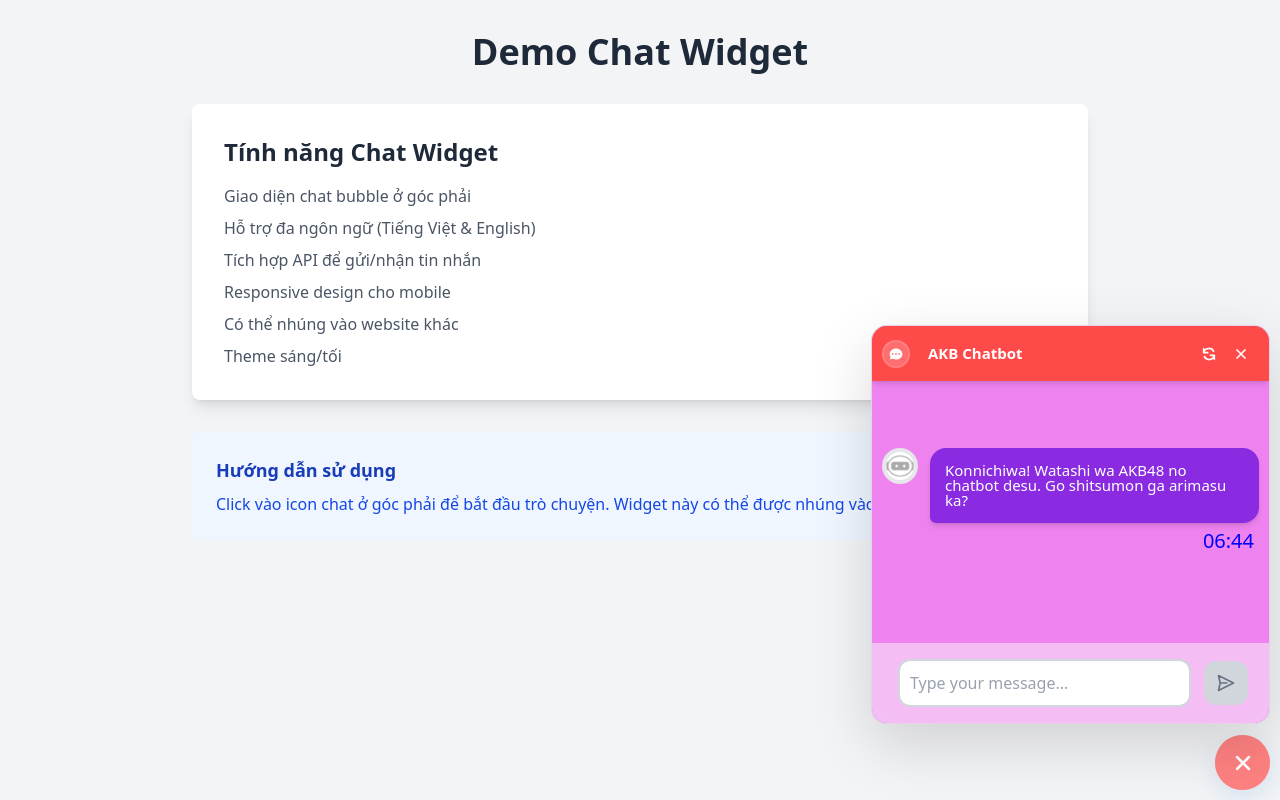
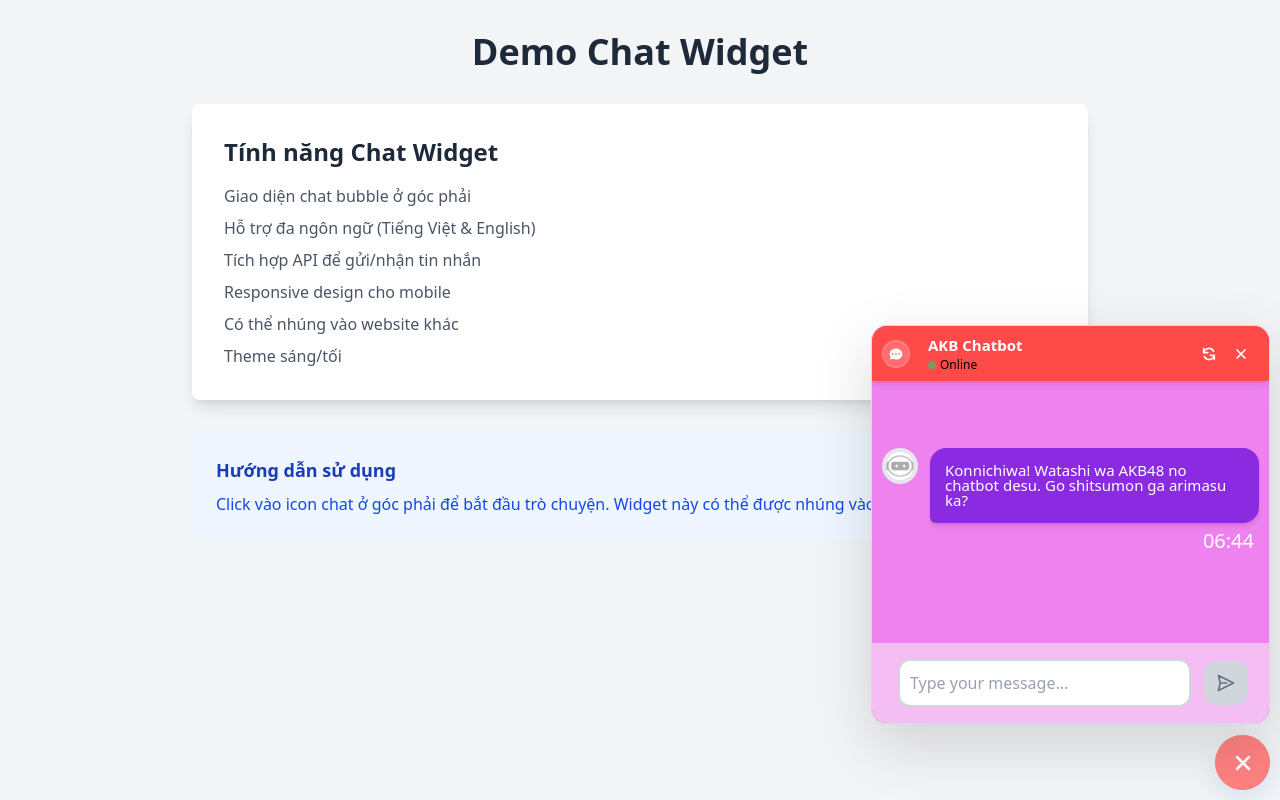
Before and after one commit to DucDVAKB/chat-box, a React (Vite) app: page / in a window 1280 px wide. Both pictures are taken after a click on the button "Mở chat". Built offline with nearby package versions, Linux system fonts and the light colour scheme.

Commit message:
add param

```diff
--- a/src/App.tsx
+++ b/src/App.tsx
@@ -46,7 +46,7 @@
         userId="BaNaNe"
         conversationId=""
         welcomeMessage="Konnichiwa! Watashi wa AKB48 no chatbot desu. Go shitsumon ga arimasu ka?"
-        status={false}
+        status={true}
         title="AKB Chatbot"
         showIcon={true}
         fontSize="15px"
@@ -57,12 +57,13 @@
         titleHeight='55px'
         titleFontSize='15px'
         timeFontSize='20px'
-        timeFontColor='blue'
+        timeFontColor='white'
         timePosition='right'
         paddingChatbox='10px'
         mainColor='#ff4a4a'
         secondaryColor='violet'
         titleFontColor='white'
+        subtitleFontColor='black'
         chatboxBackgroundBot='blueviolet'
         chatboxBackgroundUser='#61ffea'
         chatboxTextColorBot='white'
--- a/src/components/ChatPopup.tsx
+++ b/src/components/ChatPopup.tsx
@@ -24,6 +24,8 @@
   secondaryColor?: string;
   titleFontColor?: string;
   titleHeight?: string;
+  subtitleFontSize?: string;
+  subtitleFontColor?: string;
   showIcon?: boolean;
   botIcon?: string;
   userIcon?: string;
@@ -58,6 +60,8 @@
   secondaryColor = '',
   titleFontColor = '',
   titleHeight = '',
+  subtitleFontSize = '',
+  subtitleFontColor = '',
   showIcon = false,
   botIcon = '',
   userIcon = '',
@@ -116,6 +120,10 @@
     ...(titleFontSize ? { fontSize: `${titleFontSize}` } : {}),
     ...(titleFontColor ? { color: `${titleFontColor}` } : {}),
   };
+    const subtitleTextStyle = {
+    ...(subtitleFontSize ? { fontSize: `${subtitleFontSize}` } : {}),
+    ...(subtitleFontColor ? { color: `${subtitleFontColor}` } : {}),
+  };
 
 
   return (
@@ -135,11 +143,11 @@
               <path fillRule="evenodd" d="M18 10c0 3.866-3.582 7-8 7a8.841 8.841 0 01-4.083-.98L2 17l1.338-3.123C2.493 12.767 2 11.434 2 10c0-3.866 3.582-7 8-7s8 3.134 8 7zM7 9H5v2h2V9zm8 0h-2v2h2V9zM9 9h2v2H9V9z" clipRule="evenodd" />
             </svg>
           </div>
-          <div className="flex ">
-            <h3 className="font-semibold text-base text-white m-0"  style={titleTextStyle}>{title ? title : t('chat.title')}</h3>
-            {status && (<div className="flex items-center space-x-1">
-              <div className="w-2 h-2 bg-green-400 rounded-full animate-pulse"></div>
-              <p className="text-xs text-white/90">{t('chat.online')}</p>
+          <div className="flex flex-col">
+            <h3 className="font-semibold text-base text-white m-0 title"  style={titleTextStyle}>{title ? title : t('chat.title')}</h3>
+            {status && (<div className="flex items-center space-x-1 subtitle">
+              <div className="w-2 h-2 bg-green-400 rounded-full animate-pulse status"></div>
+              <p className="text-xs text-white/90" style={subtitleTextStyle}>{t('chat.online')}</p>
             </div>)}
           </div>
         </div>
--- a/src/components/ChatWidget.tsx
+++ b/src/components/ChatWidget.tsx
@@ -26,6 +26,8 @@
   secondaryColor?: string;
   titleFontColor?: string;
   titleHeight?: string;
+  subtitleFontSize?: string;
+  subtitleFontColor?: string;
   showIcon?: boolean;
   botIcon?: string;
   userIcon?: string;
@@ -66,6 +68,8 @@
   secondaryColor = '',
   titleFontColor = '',
   titleHeight = '',
+  subtitleFontSize = '',
+  subtitleFontColor = '',
   showIcon = false,
   botIcon = '',
   userIcon = '',
@@ -226,6 +230,8 @@
           secondaryColor={secondaryColor}
           titleFontColor={titleFontColor}
           titleHeight={titleHeight}
+          subtitleFontSize={subtitleFontSize}
+          subtitleFontColor={subtitleFontColor}
           showIcon={showIcon}
           botIcon={botIcon}
           userIcon={userIcon}
--- a/src/embed.tsx
+++ b/src/embed.tsx
@@ -21,6 +21,8 @@
   secondaryColor?: string;
   titleFontColor?: string;
   titleHeight?: string;
+  subtitleFontSize?: string;
+  subtitleFontColor?: string;
   status?: boolean;
   welcomeMessage?: string;
   showIcon?: boolean;
@@ -73,6 +75,8 @@
     secondaryColor = '',
     titleFontColor = '',
     titleHeight = '',
+    subtitleFontSize = '',
+    subtitleFontColor = '',
     showIcon = false,
     botIcon = '',
     userIcon = '',
@@ -129,6 +133,8 @@
       secondaryColor,
       titleFontColor,
       titleHeight,
+      subtitleFontSize,
+      subtitleFontColor,
       showIcon,
       botIcon,
       userIcon,
@@ -181,6 +187,8 @@
           secondaryColor: script.getAttribute('data-secondary-color') || undefined,
           titleFontColor: script.getAttribute('data-title-font-color') || undefined,
           titleHeight: script.getAttribute('data-title-height') || undefined,
+          subtitleFontSize: script.getAttribute('data-subtitle-font-size') || undefined,
+          subtitleFontColor: script.getAttribute('data-subtitle-font-color') || undefined,
           showIcon: script.getAttribute('data-show-icon') === 'true' || false,
           botIcon: script.getAttribute('data-bot-icon') || undefined,
           userIcon: script.getAttribute('data-user-icon') || undefined,
--- a/src/index.css
+++ b/src/index.css
@@ -158,6 +158,10 @@
   padding: 12px;
 }
 
+.status {
+  margin-right: 0.25rem;
+}
+
 /* Glassmorphism effect for dark theme */
 .chat-popup.dark-theme {
   background: rgba(17, 24, 39, 0.95);
```
